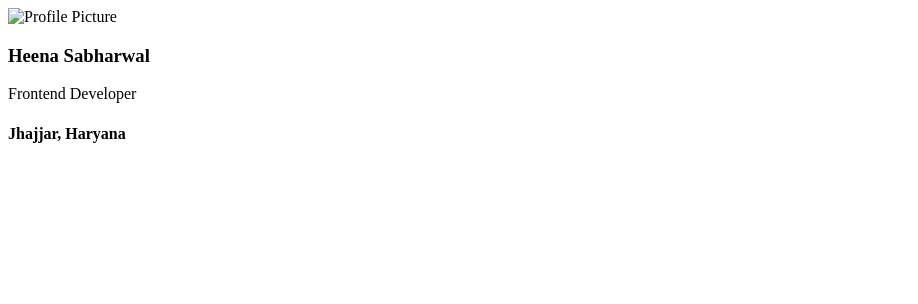
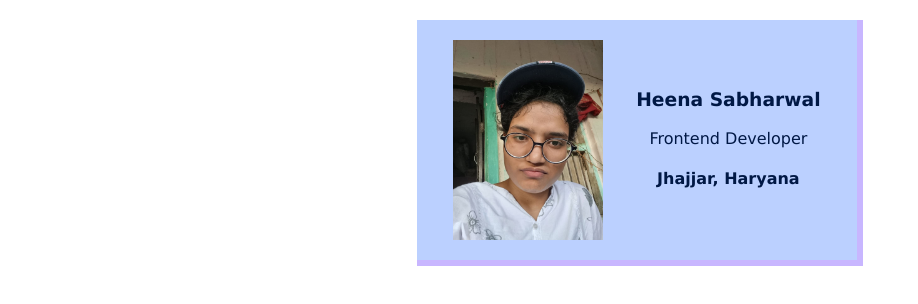
Before and after one commit to Heena-Sabharwal/MyWebpages, a plain HTML site: page HTMl_CSS/Business_card/business_card.html in a window 1280 px wide. Shown: the whole page, without its empty margins (0-918 px from the left). Drawn offline with Linux system fonts and the light colour scheme.

Commit message:
Business card added

```diff
--- a/HTMl_CSS/Business_card/business_card.html
+++ b/HTMl_CSS/Business_card/business_card.html
@@ -8,9 +8,13 @@
     <link rel="stylesheet" href="css_for_bc.css">
 </head>
 <body>
-    <img src="C:\Users\ABC\Pictures\Camera Roll\WIN_20260326_21_19_19_Pro.jpg" alt="Profile Picture">
-    <h3>Heena Sabharwal</h3>
-    <p>Frontend Developer</p>
-    <h4>Jhajjar, Haryana</h4>
+<div class="card">
+    <img src="..\images\Heena_photoooo.jpeg" alt="Profile Picture" class="avatar">
+    <div class="card-content">
+        <h3>Heena Sabharwal</h3>
+        <p>Frontend Developer</p>
+        <h4>Jhajjar, Haryana</h4>
+    </div>
+</div>
 </body>
 </html>
--- a/HTMl_CSS/Business_card/css_for_bc.css
+++ b/HTMl_CSS/Business_card/css_for_bc.css
@@ -0,0 +1,30 @@
+body{
+    margin:20px;
+    font-family: Verdana, Geneva, Tahoma, sans-serif;
+}
+.avatar{
+    width: 150px;
+}
+
+.card{
+    padding: 20px;
+    display: flex;
+    justify-content: space-around;
+    width:400px;
+    margin: 0 auto;
+    text-align: center;
+    background-color: #bbd0ff;
+    border-bottom: 6px solid #c8b6ff;
+    border-right: 6px solid #c8b6ff;
+    color:#001845;
+
+}
+
+.blue_border{
+    border: 1px blue dotted;
+}
+
+.card-content{
+    margin-top: auto;
+    margin-bottom: auto;
+}
```
Also changed, not shown: HTMl_CSS/Google_page/google.html (+2 -2 lines), HTMl_CSS/images/Heena_photoooo.jpeg (added).
